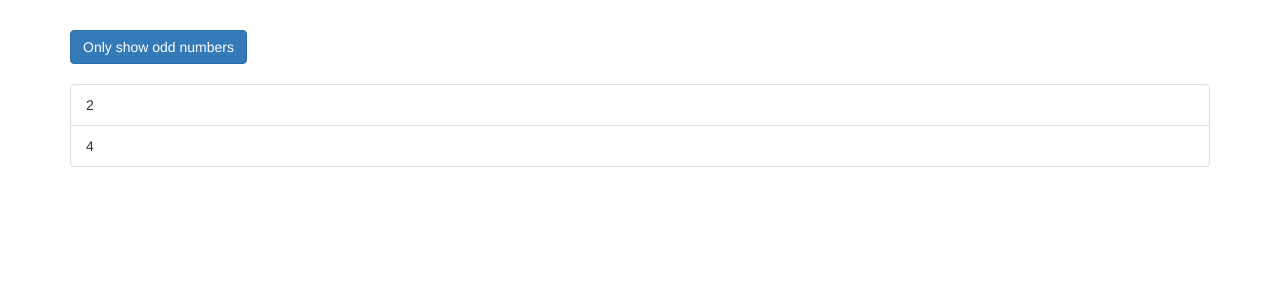
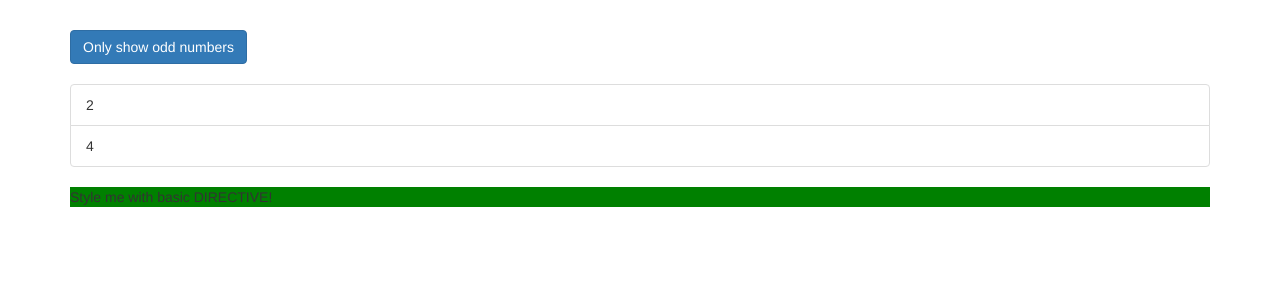
Before and after one commit to hander87/UdemyAngularCourse, an Angular app: page / in a window 1280 px wide. Shown: the top 300 px of the page. Built offline with nearby package versions, Linux system fonts and the light colour scheme.

Commit message:
Addded basic directive

```diff
--- a/src/app/app.component.html
+++ b/src/app/app.component.html
@@ -31,6 +31,7 @@
         </div>
 
       </ul>
+      <p appBasicHighLight>Style me with basic DIRECTIVE!</p>
 
     </div>
   </div>
--- a/src/app/app.module.ts
+++ b/src/app/app.module.ts
@@ -4,10 +4,12 @@
 import { HttpModule } from '@angular/http';
 
 import { AppComponent } from './app.component';
+import { BasicHighlightDirective } from './basic-highlight/basic-highlight.directive';
 
 @NgModule({
   declarations: [
-    AppComponent
+    AppComponent,
+    BasicHighlightDirective
   ],
   imports: [
     BrowserModule,
--- /dev/null
+++ b/src/app/basic-highlight/basic-highlight.directive.ts
@@ -0,0 +1,14 @@
+import { Directive, ElementRef, OnInit } from '@angular/core';
+
+@Directive({
+  selector: '[appBasicHighLight]'
+})
+
+export class BasicHighlightDirective implements OnInit {
+  constructor(private elementRef: ElementRef) {
+  }
+
+  ngOnInit(){
+    this.elementRef.nativeElement.style.backgroundColor = 'green';
+  }
+}
```
